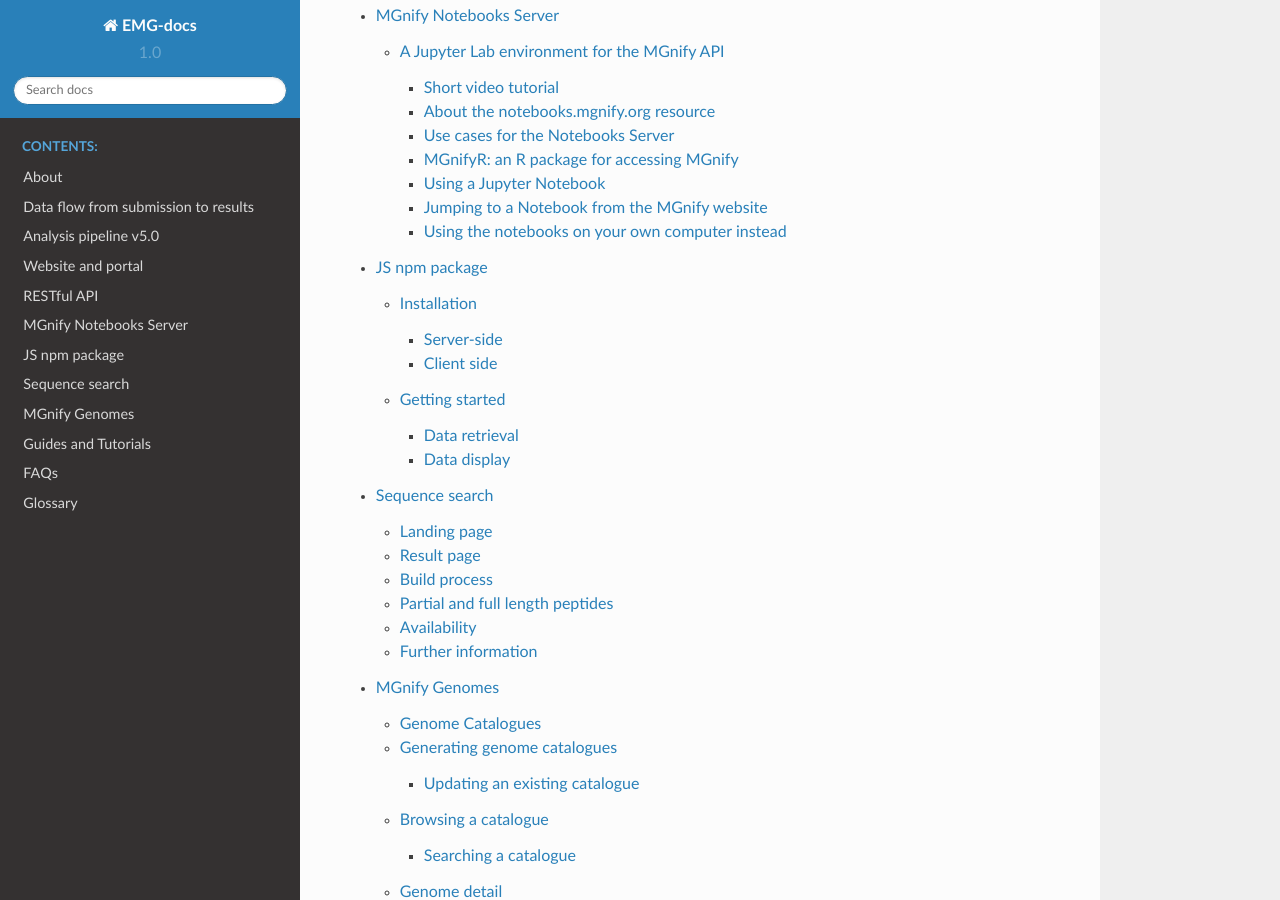
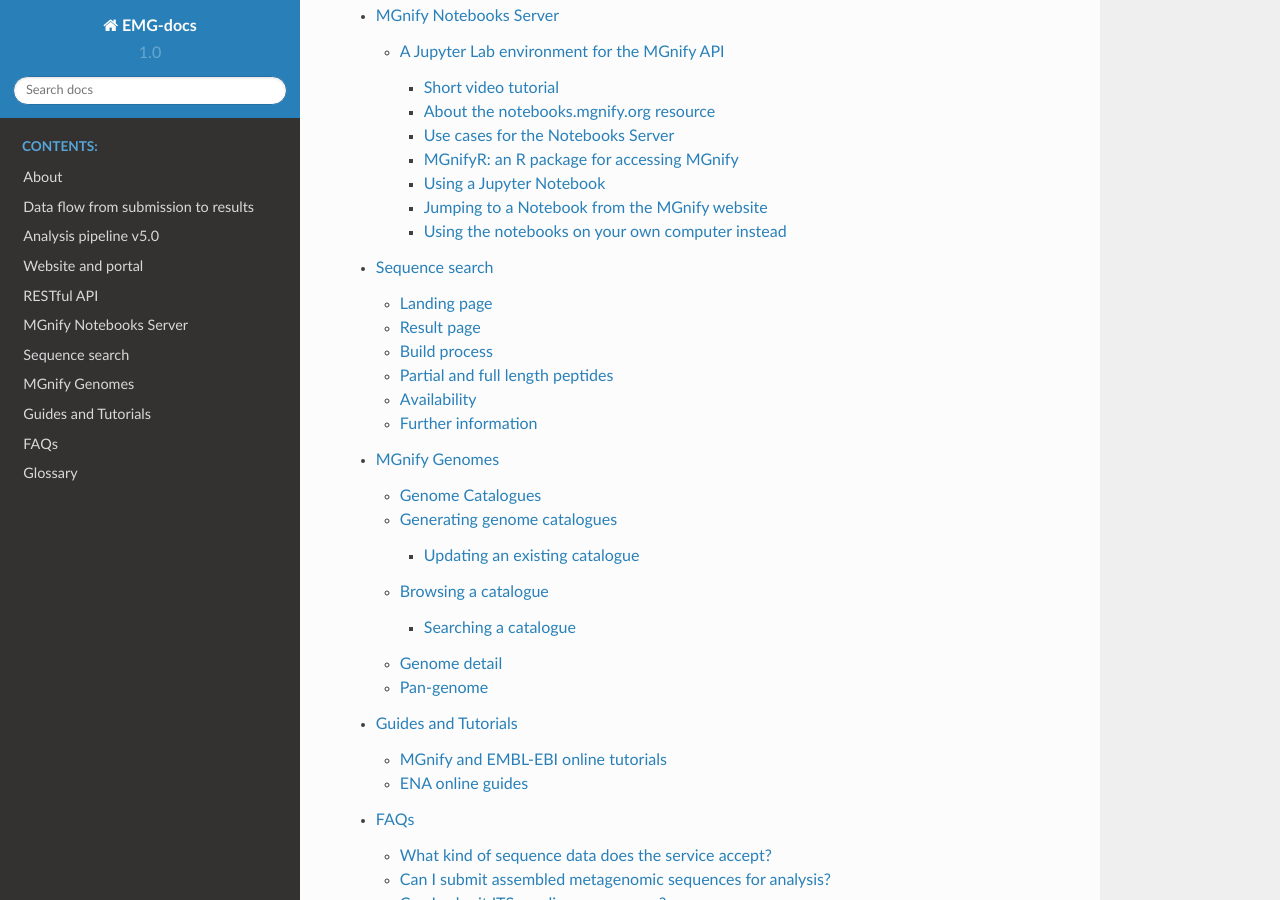
Before and after one commit to EBI-Metagenomics/EMG-docs, a Sphinx documentation site: the page built from docs/index.rst, in a window 1280 px wide and 900 px high, scrolled down 1908 px. Built offline with Sphinx 7.4.7 and the Read the Docs theme 2.0.0, drawn with Linux system fonts in a browser that asks for light colours; some of the changed lines change nothing that is shown.

Commit message:
removes deprecated NPM package documentation

```diff
--- a/docs/index.rst
+++ b/docs/index.rst
@@ -18,7 +18,6 @@
    portal
    api
    notebooks
-   npm-package
    sequence-search
    genome-viewer
    tutorials
--- a/docs/npm-package.rst
+++ /dev/null
@@ -1,286 +0,0 @@
-.. _npmpackage:
-
-JS npm package
-==============
-
-The MGnify npm JS package is an AMD module which can be built into to retrieve and display data directly from the MGnify api.
-
-
-Current npm package version is **0.5.2**
-
-To develop using this package, please use wwwdev.ebi.ac.uk as the API domain name. For production uses, please contact metagenomics-help@ebi.ac.uk to get your domain whitelisted.
-
-Installation
-^^^^^^^^^^^^
------------
-Server-side
------------
-.. highlight:: bash
-
-::
-
-    npm install mgnify --save
-
-
-
-Example usage
-
-.. highlight:: javascript
-
-::
-
-    // To load data-fetch api only
-
-    const api = require('mgnify').api;
-    const study = new api.Study({accession: 'MGYS00000410'});
-
-    // To use charts:
-
-    const charts = require('mgnify').charts;
-
-    // using existing api instance
-    const qcChart = new charts.QcChart('containerID', {apiConfig: api});
-
-    // alternately:
-    const apiConfig = {API_URL: 'http://localhost:9000/metagenomics/api/v1/'};
-    const qcChart = new charts.QcChart('containerID', {apiConfig: apiConfig});
-
-
------------
-Client side
------------
-.. raw:: html
-
-    <script async src="https://jsfiddle.net/mgnify_ebi/w1bp68zj/embed/"></script>
-
-
-Getting started
-^^^^^^^^^^^^^^^
-
---------------
-Data retrieval
---------------
-
-Studies
--------
-Retrieving a study by accession
-
-.. raw:: html
-
-    <script async src="https://jsfiddle.net/mgnify_ebi/w1bp68zj/2/embed/"></script>
-
-
-Retrieving a list of all studies
-
-.. raw:: html
-
-    <script async src="https://jsfiddle.net/mgnify_ebi/anbtye4m/1/embed/"></script>
-
-
-Retrieving a list of studies related to a sample
-
-.. raw:: html
-
-    <script async src="https://jsfiddle.net/mgnify_ebi/w60Lptzj/2/embed/"></script>
-
-
-Retrieve a list of sample geo-coordinates for a study
-
-.. raw:: html
-
-    <script async src="https://jsfiddle.net/mgnify_ebi/tzpyumL4/1/embed/"></script>
-
-
-Retrieve a list of analyses for a study
-
-.. raw:: html
-
-    <script async src="https://jsfiddle.net/mgnify_ebi/45emb18s/3/embed/"></script>
-
-
-Retrieve all available downloads for a study
-
-.. raw:: html
-
-    <script async src="https://jsfiddle.net/mgnify_ebi/smrun6hp/3/embed/"></script>
-
-
-Samples
--------
-Retrieving a sample by accession
-
-.. raw:: html
-
-    <script async src="https://jsfiddle.net/mgnify_ebi/zc2h6gqs/1/embed/"></script>
-
-
-Retrieving a list of all samples
-
-.. raw:: html
-
-    <script async src="https://jsfiddle.net/mgnify_ebi/ecug7bvt/1/embed/"></script>
-
-Runs
-----
-
-Retrieve a run by accession
-
-.. raw:: html
-
-    <script async src="https://jsfiddle.net/mgnify_ebi/obn35La9/embed/"></script>
-
-
-Retrieve a list of all runs
-
-.. raw:: html
-
-    <script async src="https://jsfiddle.net/mgnify_ebi/bsrfd5oL/embed/"></script>
-
-Retrieve a list of analyses for a run by accession
-
-.. raw:: html
-
-    <script async src="https://jsfiddle.net/mgnify_ebi/kanr2b0d/1/embed/"></script>
-
-Retrieve a list of analyses of assemblies for a run by run accession
-
-.. raw:: html
-
-    <script async src="https://jsfiddle.net/mgnify_ebi/y6t1wphg/2/embed/"></script>
-
-
-
-Analysis data
--------------
-Retrieve an analysis by accession
-
-.. raw:: html
-
-    <script async src="https://jsfiddle.net/mgnify_ebi/zgt0da8n/3/embed/"></script>
-
-
-Retrieve a list of all downloads for an analysis
-
-.. raw:: html
-
-    <script async src="https://jsfiddle.net/mgnify_ebi/hnp75dg0/embed/"></script>
-
-
-Biomes
-------
-
-
-Retrieve a biome by lineage
-
-.. raw:: html
-
-    <script async src="https://jsfiddle.net/mgnify_ebi/k9at0r1h/2/embed/"></script>
-
-
-Retrieve a list of all biomes
-
-.. raw:: html
-
-    <script async src="https://jsfiddle.net/mgnify_ebi/5r0pmacf/embed/"></script>
-
-
-
-Retrieve a list of biomes rooted at specified lineage
-
-.. raw:: html
-
-    <script async src="https://jsfiddle.net/mgnify_ebi/2Lw5m7e3/1/embed/"></script>
-
-
-Publications
-------------
-
-Retrieve a publication by id
-
-.. raw:: html
-
-    <script async src="https://jsfiddle.net/mgnify_ebi/4omxs0d5/embed/"></script>
-
-
-Retrieve a list of all publications
-
-.. raw:: html
-
-    <script async src="https://jsfiddle.net/mgnify_ebi/mw2v8d7z/1/embed/"></script>
-
-
-Retrieve a list of studies related to a publication
-
-.. raw:: html
-
-    <script async src="https://jsfiddle.net/mgnify_ebi/zer8cjL6/1/embed/"></script>
-
---------------
-Data display
---------------
-
-The following section lists examples of how to load data analysis charts seen on the MGnify website.
-
-QC chart
---------
-
-.. raw:: html
-
-    <script async src="https://jsfiddle.net/mgnify_ebi/3q5ov9u1/embed/"></script>
-
-Taxonomy charts
----------------
-The taxonomy pie, column and stacked column charts can all be loaded using the same parameters;
-the following example is therefore compatible with any of the 3 classes by changing the instantiated class name (TaxonomyPie, TaxonomyColumn & TaxonomyColumnStacked)
-
-.. raw:: html
-
-    <script async src="https://jsfiddle.net/mgnify_ebi/02wamts1/1/embed/"></script>
-
-Nucleotide position histogram
------------------------------
-
-.. raw:: html
-
-    <script async src="https://jsfiddle.net/mgnify_ebi/4stdgrpm/embed/"></script>
-
-
-InterPro match pie chart
-------------------------
-
-.. raw:: html
-
-    <script async src="https://jsfiddle.net/mgnify_ebi/Lktuqd67/embed/"></script>
-
-
-Reads length histogram and sequence length bar chart
-----------------------------------------------------
-
-.. raw:: html
-
-    <script async src="https://jsfiddle.net/mgnify_ebi/2boc7Lrj/embed/"></script>
-
-
-Reads GC Distribution & GC/AT content
--------------------------------------
-
-.. raw:: html
-
-    <script async src="https://jsfiddle.net/mgnify_ebi/xgw1e43a/embed/"></script>
-
-
-GO Term charts
---------------
-The following chart can also be loaded in bar chart form using the GOTermBarChart class.
-
-.. raw:: html
-
-    <script async src="https://jsfiddle.net/mgnify_ebi/xa0o29dh/embed/"></script>
-
-
-Sequence feature summary
-------------------------
-
-.. raw:: html
-
-    <script async src="https://jsfiddle.net/mgnify_ebi/6m25oqn9/2/embed/"></script>
```
